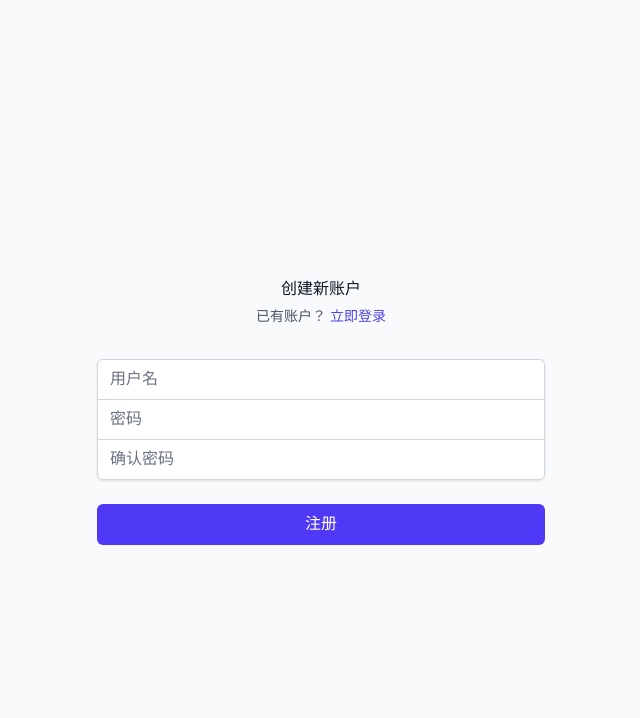
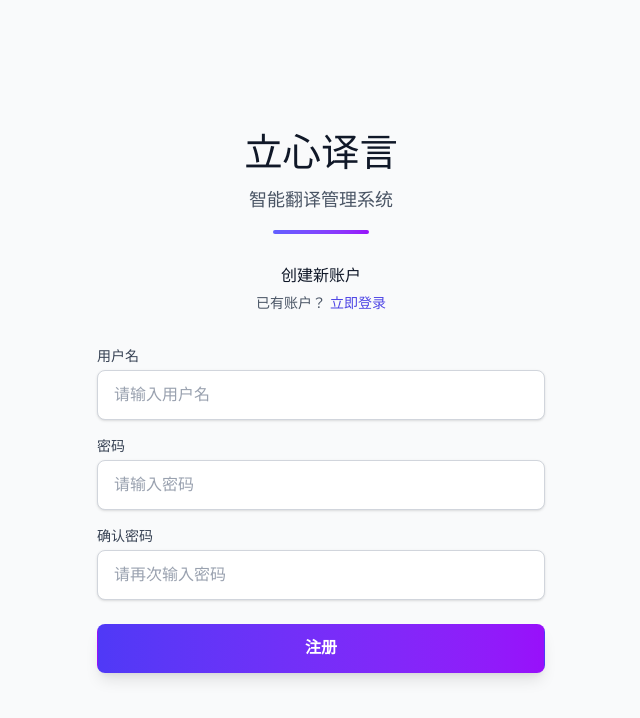
Before and after one commit to xdimtech/lixinyiyan, a SvelteKit app: page /register in a window 1280 px wide. Shown: the top 718 px of the page, without its empty margins (319-959 px from the left). Built offline with nearby package versions, Linux system fonts and the light colour scheme; no server answers; the database is empty.

Commit message:
feat:登录注册页面优化

```diff
--- a/src/routes/login/+page.svelte
+++ b/src/routes/login/+page.svelte
@@ -12,6 +12,17 @@
 <div class="min-h-screen flex items-center justify-center bg-gray-50 py-12 px-4 sm:px-6 lg:px-8">
 	<div class="max-w-md w-full space-y-8">
 		<div>
+			<!-- 系统名称 -->
+			<div class="text-center mb-8">
+				<h1 class="text-2xl font-bold text-gray-900 mb-2">
+					立心译言
+				</h1>
+				<p class="text-lg text-gray-600 font-medium">
+					智能翻译管理系统
+				</p>
+				<div class="mt-4 w-24 h-1 bg-gradient-to-r from-indigo-500 to-purple-600 mx-auto rounded-full"></div>
+			</div>
+
 			<h2 class="mt-6 text-center text-3xl font-extrabold text-gray-900">
 				登录您的账户
 			</h2>
@@ -24,28 +35,34 @@
 		</div>
 
 		<form class="mt-8 space-y-6" method="POST" action="?/login" use:enhance>
-			<div class="rounded-md shadow-sm -space-y-px">
-				<div>
-					<label for="username" class="sr-only">用户名</label>
+			<div class="space-y-4">
+				<div class="relative group">
+					<label for="username" class="block text-sm font-medium text-gray-700 mb-1">用户名</label>
+					<div class="relative">
 						<input
 							id="username"
 							name="username"
 							type="text"
 							required
-						class="appearance-none rounded-none relative block w-full px-3 py-2 border border-gray-300 placeholder-gray-500 text-gray-900 rounded-t-md focus:outline-none focus:ring-indigo-500 focus:border-indigo-500 focus:z-10 sm:text-sm"
-						placeholder="用户名"
+							class="appearance-none relative block w-full px-4 py-3 border border-gray-300 placeholder-gray-400 text-gray-900 rounded-lg focus:outline-none focus:ring-2 focus:ring-indigo-500 focus:border-transparent transition-all duration-200 ease-in-out hover:border-gray-400 bg-white shadow-sm"
+							placeholder="请输入用户名"
 						/>
+						<div class="absolute inset-0 rounded-lg bg-gradient-to-r from-indigo-500 to-purple-600 opacity-0 group-focus-within:opacity-20 transition-opacity duration-200 pointer-events-none"></div>
 					</div>
-				<div>
-					<label for="password" class="sr-only">密码</label>
+				</div>
+				<div class="relative group">
+					<label for="password" class="block text-sm font-medium text-gray-700 mb-1">密码</label>
+					<div class="relative">
 						<input
 							id="password"
 							name="password"
 							type="password"
 							required
-						class="appearance-none rounded-none relative block w-full px-3 py-2 border border-gray-300 placeholder-gray-500 text-gray-900 rounded-b-md focus:outline-none focus:ring-indigo-500 focus:border-indigo-500 focus:z-10 sm:text-sm"
-						placeholder="密码"
+							class="appearance-none relative block w-full px-4 py-3 border border-gray-300 placeholder-gray-400 text-gray-900 rounded-lg focus:outline-none focus:ring-2 focus:ring-indigo-500 focus:border-transparent transition-all duration-200 ease-in-out hover:border-gray-400 bg-white shadow-sm"
+							placeholder="请输入密码"
 						/>
+						<div class="absolute inset-0 rounded-lg bg-gradient-to-r from-indigo-500 to-purple-600 opacity-0 group-focus-within:opacity-20 transition-opacity duration-200 pointer-events-none"></div>
+					</div>
 				</div>
 			</div>
 
@@ -58,9 +75,10 @@
 			<div>
 				<button
 					type="submit"
-					class="group relative w-full flex justify-center py-2 px-4 border border-transparent text-sm font-medium rounded-md text-white bg-indigo-600 hover:bg-indigo-700 focus:outline-none focus:ring-2 focus:ring-offset-2 focus:ring-indigo-500"
+					class="group relative w-full flex justify-center py-3 px-4 border border-transparent text-sm font-semibold rounded-lg text-white bg-gradient-to-r from-indigo-600 to-purple-600 hover:from-indigo-700 hover:to-purple-700 focus:outline-none focus:ring-2 focus:ring-offset-2 focus:ring-indigo-500 transition-all duration-200 ease-in-out transform hover:scale-105 active:scale-95 shadow-lg hover:shadow-xl"
 				>
-					登录
+					<span class="relative">登录</span>
+					<div class="absolute inset-0 rounded-lg bg-white opacity-0 group-hover:opacity-10 transition-opacity duration-200"></div>
 				</button>
 			</div>
 		</form>
--- a/src/routes/register/+page.svelte
+++ b/src/routes/register/+page.svelte
@@ -12,6 +12,17 @@
 <div class="min-h-screen flex items-center justify-center bg-gray-50 py-12 px-4 sm:px-6 lg:px-8">
 	<div class="max-w-md w-full space-y-8">
 		<div>
+			<!-- 系统名称 -->
+			<div class="text-center mb-8">
+				<h1 class="text-2xl font-bold text-gray-900 mb-2">
+					立心译言
+				</h1>
+				<p class="text-lg text-gray-600 font-medium">
+					智能翻译管理系统
+				</p>
+				<div class="mt-4 w-24 h-1 bg-gradient-to-r from-indigo-500 to-purple-600 mx-auto rounded-full"></div>
+			</div>
+
 			<h2 class="mt-6 text-center text-3xl font-extrabold text-gray-900">
 				创建新账户
 			</h2>
@@ -24,39 +35,48 @@
 		</div>
 
 		<form class="mt-8 space-y-6" method="POST" action="?/register" use:enhance>
-			<div class="rounded-md shadow-sm -space-y-px">
-				<div>
-					<label for="username" class="sr-only">用户名</label>
+			<div class="space-y-4">
+				<div class="relative group">
+					<label for="username" class="block text-sm font-medium text-gray-700 mb-1">用户名</label>
+					<div class="relative">
 						<input
 							id="username"
 							name="username"
 							type="text"
 							required
-						class="appearance-none rounded-none relative block w-full px-3 py-2 border border-gray-300 placeholder-gray-500 text-gray-900 rounded-t-md focus:outline-none focus:ring-indigo-500 focus:border-indigo-500 focus:z-10 sm:text-sm"
-						placeholder="用户名"
+							class="appearance-none relative block w-full px-4 py-3 border border-gray-300 placeholder-gray-400 text-gray-900 rounded-lg focus:outline-none focus:ring-2 focus:ring-indigo-500 focus:border-transparent transition-all duration-200 ease-in-out hover:border-gray-400 bg-white shadow-sm"
+							placeholder="请输入用户名"
 						/>
+						<div class="absolute inset-0 rounded-lg bg-gradient-to-r from-indigo-500 to-purple-600 opacity-0 group-focus-within:opacity-20 transition-opacity duration-200 pointer-events-none"></div>
 					</div>
-				<div>
-					<label for="password" class="sr-only">密码</label>
+				</div>
+				<div class="relative group">
+					<label for="password" class="block text-sm font-medium text-gray-700 mb-1">密码</label>
+					<div class="relative">
 						<input
 							id="password"
 							name="password"
 							type="password"
 							required
-						class="appearance-none rounded-none relative block w-full px-3 py-2 border border-gray-300 placeholder-gray-500 text-gray-900 focus:outline-none focus:ring-indigo-500 focus:border-indigo-500 focus:z-10 sm:text-sm"
-						placeholder="密码"
+							class="appearance-none relative block w-full px-4 py-3 border border-gray-300 placeholder-gray-400 text-gray-900 rounded-lg focus:outline-none focus:ring-2 focus:ring-indigo-500 focus:border-transparent transition-all duration-200 ease-in-out hover:border-gray-400 bg-white shadow-sm"
+							placeholder="请输入密码"
 						/>
+						<div class="absolute inset-0 rounded-lg bg-gradient-to-r from-indigo-500 to-purple-600 opacity-0 group-focus-within:opacity-20 transition-opacity duration-200 pointer-events-none"></div>
 					</div>
-				<div>
-					<label for="confirmPassword" class="sr-only">确认密码</label>
+				</div>
+				<div class="relative group">
+					<label for="confirmPassword" class="block text-sm font-medium text-gray-700 mb-1">确认密码</label>
+					<div class="relative">
 						<input
 							id="confirmPassword"
 							name="confirmPassword"
 							type="password"
 							required
-						class="appearance-none rounded-none relative block w-full px-3 py-2 border border-gray-300 placeholder-gray-500 text-gray-900 rounded-b-md focus:outline-none focus:ring-indigo-500 focus:border-indigo-500 focus:z-10 sm:text-sm"
-						placeholder="确认密码"
+							class="appearance-none relative block w-full px-4 py-3 border border-gray-300 placeholder-gray-400 text-gray-900 rounded-lg focus:outline-none focus:ring-2 focus:ring-indigo-500 focus:border-transparent transition-all duration-200 ease-in-out hover:border-gray-400 bg-white shadow-sm"
+							placeholder="请再次输入密码"
 						/>
+						<div class="absolute inset-0 rounded-lg bg-gradient-to-r from-indigo-500 to-purple-600 opacity-0 group-focus-within:opacity-20 transition-opacity duration-200 pointer-events-none"></div>
+					</div>
 				</div>
 			</div>
 
@@ -69,9 +89,10 @@
 			<div>
 				<button
 					type="submit"
-					class="group relative w-full flex justify-center py-2 px-4 border border-transparent text-sm font-medium rounded-md text-white bg-indigo-600 hover:bg-indigo-700 focus:outline-none focus:ring-2 focus:ring-offset-2 focus:ring-indigo-500"
+					class="group relative w-full flex justify-center py-3 px-4 border border-transparent text-sm font-semibold rounded-lg text-white bg-gradient-to-r from-indigo-600 to-purple-600 hover:from-indigo-700 hover:to-purple-700 focus:outline-none focus:ring-2 focus:ring-offset-2 focus:ring-indigo-500 transition-all duration-200 ease-in-out transform hover:scale-105 active:scale-95 shadow-lg hover:shadow-xl"
 				>
-					注册
+					<span class="relative">注册</span>
+					<div class="absolute inset-0 rounded-lg bg-white opacity-0 group-hover:opacity-10 transition-opacity duration-200"></div>
 				</button>
 			</div>
 		</form>
```
Lines whose indentation alone changed are shown as unchanged.
